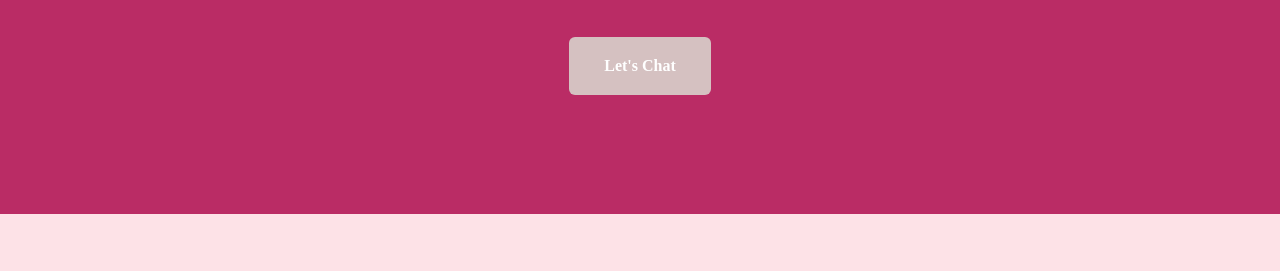
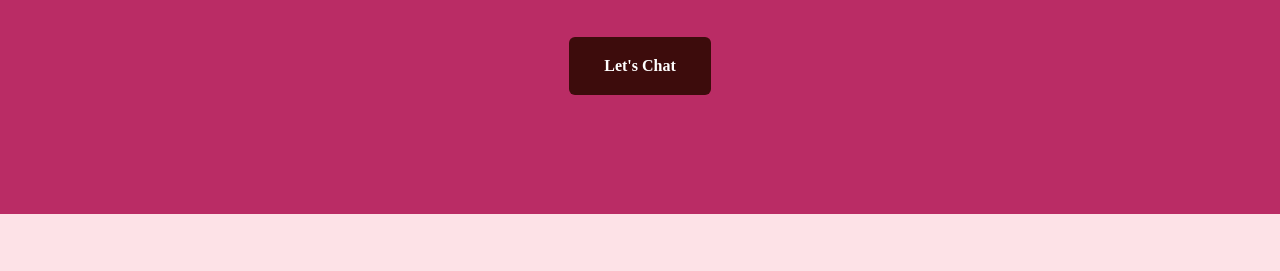
Before and after one commit to cindysocialnova/whatsinmybag, a plain HTML site: page index.html in a window 1280 px wide. Shown: the part 499-770 px from the top of the page. Drawn offline with nearby package versions, Linux system fonts and the light colour scheme; a web font is replaced by a local one.

Commit message:
Update hero.css

```diff
--- a/CSS/hero.css
+++ b/CSS/hero.css
@@ -71,7 +71,7 @@
   font-family: 'Cinzel', serif;
   display: inline-block;
   text-decoration: none;
-  background-color: #d5c1c1;
+  background-color: #3d0c0c;
   color: #ffffff;
   padding: 1rem 2.2rem;
   border-radius: 6px;
```
